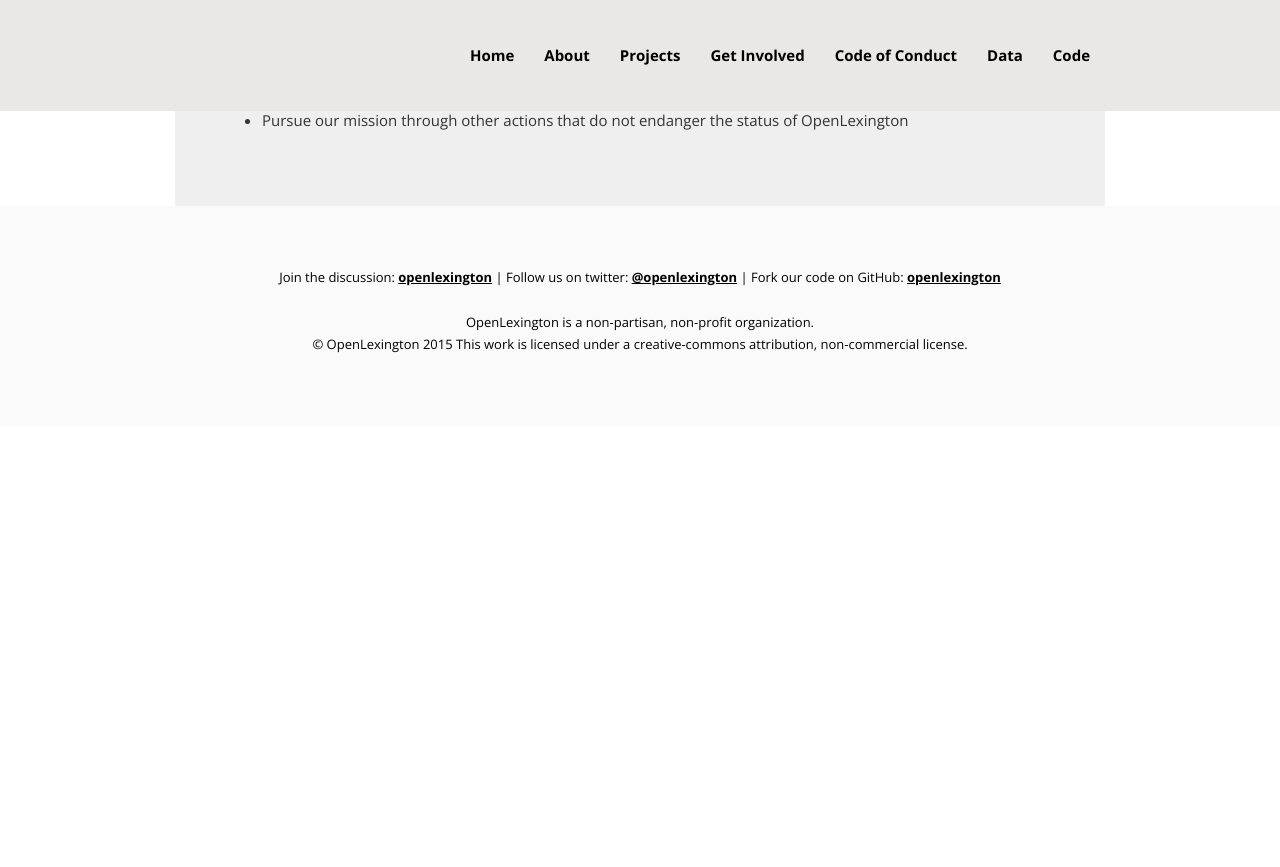
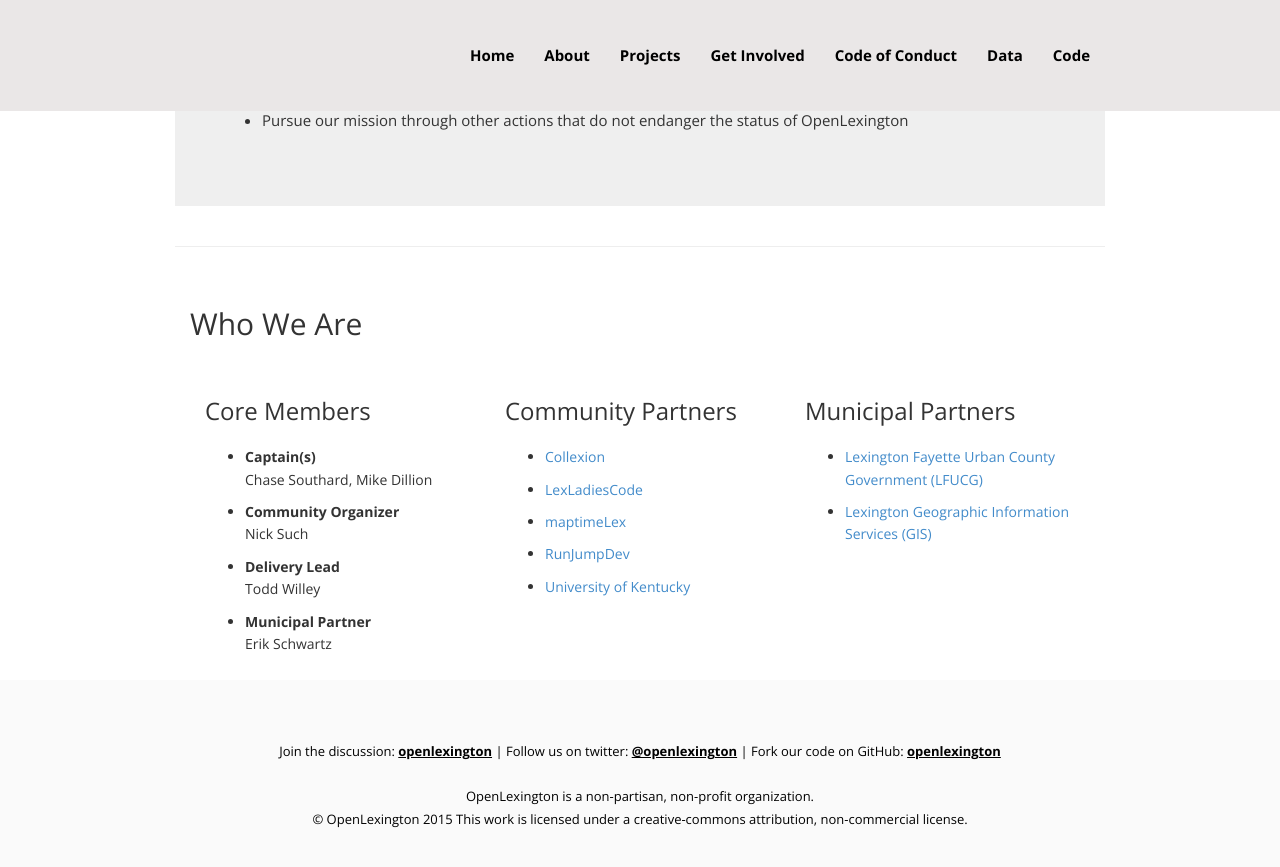
Before and after one commit to openlexington/openlexington.org, a Jekyll site: the page built from about.html, in a window 1280 px wide and 900 px high, scrolled down 3072 px. Shown: the top 867 px of the window. Built offline with Jekyll 4.4.1, drawn with Linux system fonts in a browser that asks for light colours; nearby versions of some CDN libraries; before the commit the page ends 3598 px from its top, so only the background shows below that.

Commit message:
add Who We Are to about.html - core members, community and municipal partners

```diff
--- a/about.html
+++ b/about.html
@@ -68,3 +68,39 @@
       <li>Pursue our mission through other actions that do not endanger the status of OpenLexington</li>
     </ul>
   </div>
+</div>
+<hr>
+
+<div class="container">
+  <h2>Who We Are</h2>
+
+  <div class="col-xs-12 col-sm-6 col-lg-4">
+    <h3>Core Members</h3>
+    <ul>
+      <li><b>Captain(s)</b><br /> Chase Southard, Mike Dillion</li>
+      <li><b>Community Organizer</b><br /> Nick Such</li>
+      <li><b>Delivery Lead</b><br /> Todd Willey</li>
+      <li><b>Municipal Partner</b><br /> Erik Schwartz</li>
+    </ul>
+  </div>
+
+  <div class="col-xs-12 col-sm-6 col-lg-4">
+    <h3>Community Partners</h3>
+    <ul>
+      <li><a href="http://www.collexion.net" title="Collexion Hackerspace Website" target="_blank">Collexion</a></li>
+      <li><a href="http://lexladiescode.org" title="Lex Ladies Code Website" target="_blank">LexLadiesCode</a></li>
+      <li><a href="http://maptime.io/lexington" title="Maptime Lexington Website" target="_blank">maptimeLex</a></li>
+      <li><a href="http://runjumpdev.org" title="RunJumpDev Organization Website" target="_blank">RunJumpDev</a></li>
+      <li><a href="http://www.uky.edu/UKHome/" title="University of Kentucky Website" target="_blank">University of Kentucky</a></li>
+    </ul>
+  </div>
+
+  <div class="col-sm-12 col-lg-4">
+    <h3>Municipal Partners</h3>
+    <ul>
+      <li><a href="https://www.lexingtonky.gov" title="Lexington Fayette Urban County Government (LFUCG) Website" target="_blank">Lexington Fayette Urban County Government (LFUCG)</a></li>
+      <li><a href="https://www.lexingtonky.gov/departments/geographic-information-services"
+      title="Lexington Geographic Information Services Website" target="_blank"> Lexington Geographic Information Services (GIS)</a></li>
+    </ul>
+  </div>
+</div>
```
